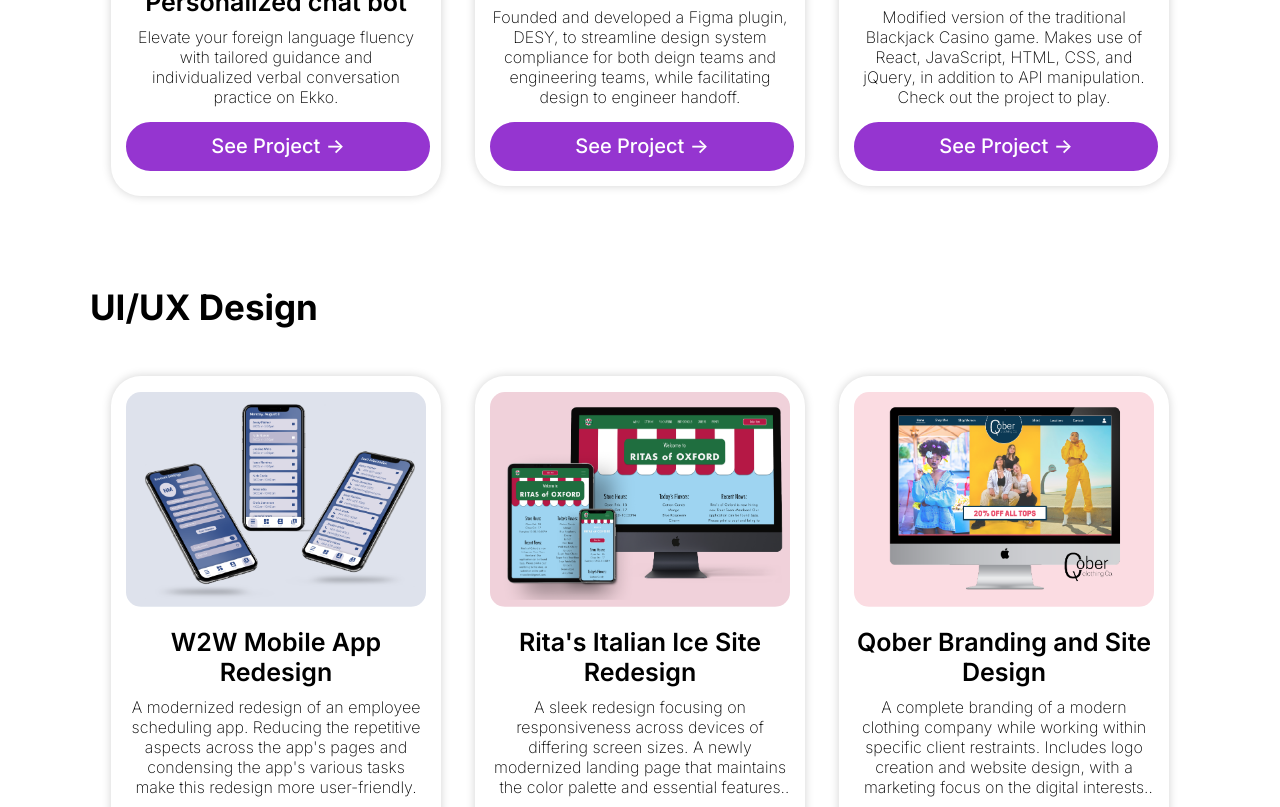
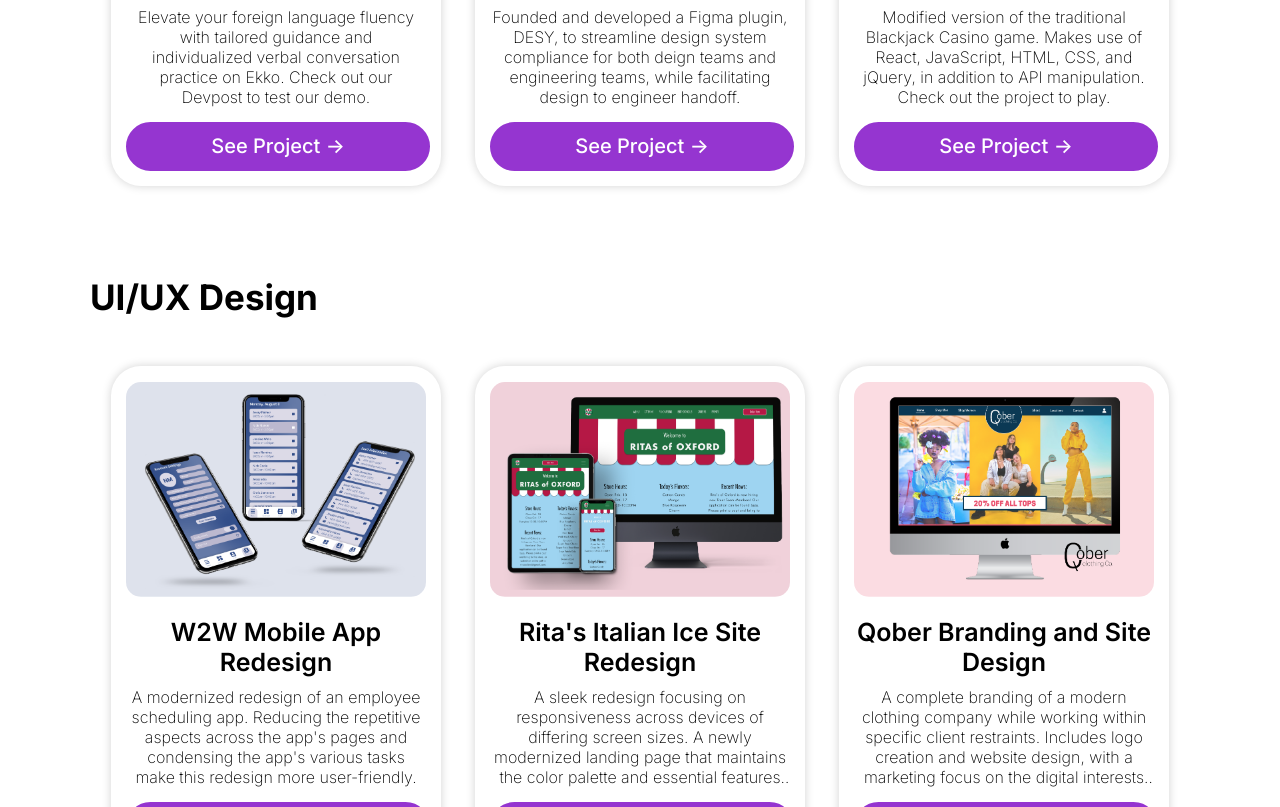
Before and after one commit to ncmarker/NickMarkerDesign, a plain HTML site: page projects.html in a window 1280 px wide. Shown: the part 1191-1998 px from the top of the page. Drawn offline with Linux system fonts and the light colour scheme.

Commit message:
update ekko description

```diff
--- a/projects.html
+++ b/projects.html
@@ -116,7 +116,7 @@
 				<div class="card">
 					<div class="thumbnail"><img src="img/thumbnails/ekko.png" alt="Ekko"></div>
 					<h4>Ekko<br>Personalized chat bot</h4>
-					<p>Elevate your foreign language fluency with tailored guidance and individualized verbal conversation practice on Ekko.</p>
+					<p>Elevate your foreign language fluency with tailored guidance and individualized verbal conversation practice on Ekko. Check out our Devpost to test our demo.</p>
 					<a href="https://devpost.com/software/ekko-v9wkgy" target=_blank><div class="seeproject"><p>See Project -></p></div></a>
 				</div>
 				<div class="card">
```
